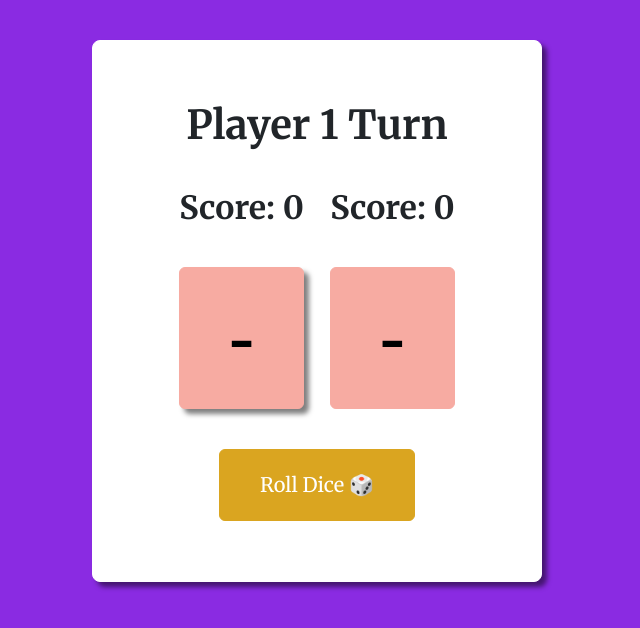
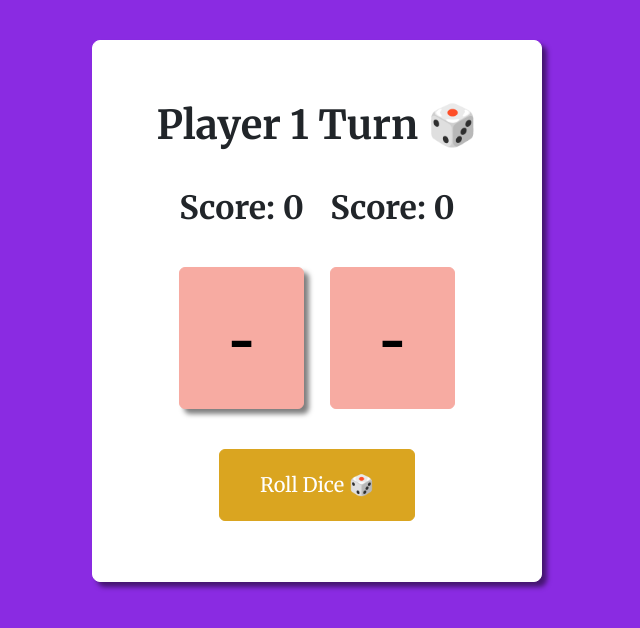
Before and after one commit to klezi10/dice-game, a plain HTML site: page index.html in a window 1280 px wide. Shown: the whole page, without its empty margins (323-963 px from the left). Drawn offline with nearby package versions, Linux system fonts and the light colour scheme.

Commit message:
added emoji

```diff
--- a/index.html
+++ b/index.html
@@ -22,7 +22,7 @@
   </head>
   <body>
     <div class="container">
-      <h1 id="message">Player 1 Turn</h1>
+      <h1 id="message">Player 1 Turn 🎲</h1>
       <div class="players">
         <div class="player1">
           <h2>Score: <span id="player1Scoreboard">0</span></h2>
```
